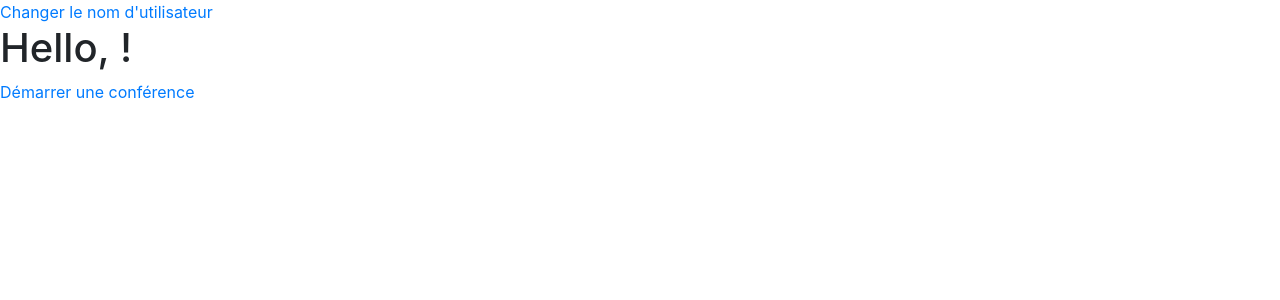
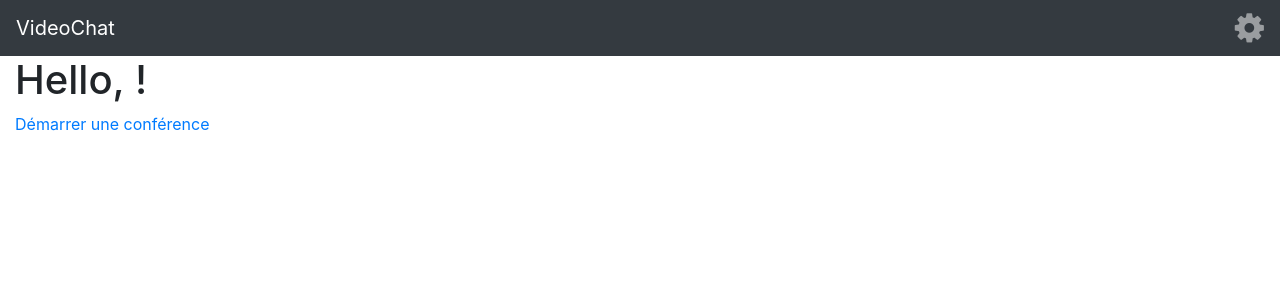
Before and after one commit to mgaonach/FILA1-VideoChat-P2P, a React (Create React App) app: page / in a window 1280 px wide. Shown: the top 300 px of the page. Built offline with nearby package versions, Linux system fonts and the light colour scheme; no server answers.

Commit message:
Navbar OK

```diff
--- a/package.json
+++ b/package.json
@@ -5,6 +5,7 @@
   "homepage": "https://mgaonach.github.io/FILA1-VideoChat-P2P/",
   "dependencies": {
     "bootstrap": "^4.3.1",
+    "font-awesome": "^4.7.0",
     "react": "^16.8.6",
     "react-bootstrap": "^1.0.0-beta.9",
     "react-dom": "^16.8.6",
--- a/src/App.js
+++ b/src/App.js
@@ -1,5 +1,5 @@
 import React from 'react'
-import { Alert } from 'react-bootstrap'
+import { Navbar, Container, Alert } from 'react-bootstrap'
 import { BrowserRouter, Link } from 'react-router-dom'
 
 import { withSignalChannel } from './SignalChannel/SignalChannelProvider'
@@ -52,8 +52,19 @@ class App extends React.Component {
       <BrowserRouter>
         { this.state.settingsModalVisible ? <SettingsModal show={this.state.settingsModalVisible} onHide={this.hideSettingsModal}></SettingsModal> : ''}
 
-        <Link to="/conference" onClick={ this.toggleSettingsModal }>Changer le nom d'utilisateur</Link>
-        <Routes />
+        <Navbar bg="dark" variant="dark">
+          <Navbar.Brand>
+            <Link to="/" className="brand">VideoChat</Link>
+          </Navbar.Brand>
+
+          <Navbar.Text className="ml-auto settings-button-container">
+            <i className="fa fa-cog settings-button" onClick={ this.toggleSettingsModal }></i>
+          </Navbar.Text>
+        </Navbar>
+
+        <Container fluid={true}>
+          <Routes />
+        </Container>
 
         { this.renderNotification() }
       </BrowserRouter>
--- a/src/index.css
+++ b/src/index.css
@@ -6,3 +6,30 @@
 
     text-align: center;
 }
+
+.brand{
+    color: white;
+}
+.brand:hover{
+    color: white;
+    text-decoration: none;
+
+    opacity: .8;
+}
+
+.settings-button-container{
+    position: relative;
+}
+    .settings-button{
+        position: absolute;
+        right: 0;
+        bottom: calc(50% - 17px);
+
+        font-size: 34px!important;
+
+        cursor: pointer;
+    }
+
+    .settings-button:hover{
+        opacity: .8;
+    }
--- a/src/index.js
+++ b/src/index.js
@@ -1,6 +1,7 @@
 import React from 'react';
 import ReactDOM from 'react-dom';
 import './index.css';
+import '../node_modules/font-awesome/css/font-awesome.min.css'
 import App from './App';
 import * as serviceWorker from './serviceWorker';
 
```
Also changed, not shown: 1 other file (tests, documents, lock files or other folders).
